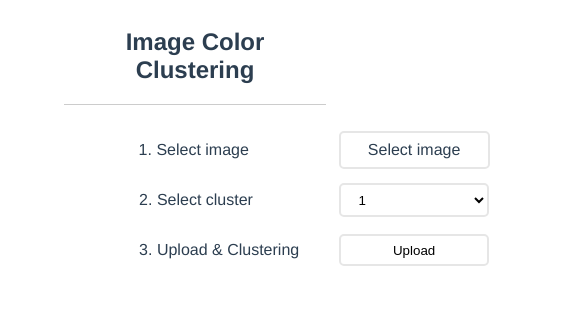
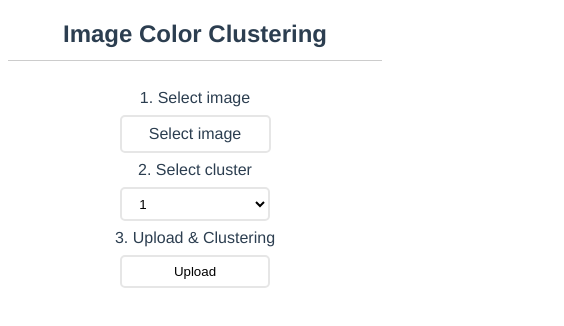
Before and after one commit to SunHigh105/color_clustering_flask, a Vue app in the folder frontend/: page / in a window 390 px wide. Shown: the top 326 px of the page, 564 px wide, since content can reach past the window. Built offline with nearby package versions, Linux system fonts and the light colour scheme.

Commit message:
change title, add sp style

```diff
--- a/frontend/public/index.html
+++ b/frontend/public/index.html
@@ -5,7 +5,7 @@
     <meta http-equiv="X-UA-Compatible" content="IE=edge">
     <meta name="viewport" content="width=device-width,initial-scale=1.0">
     <link rel="icon" href="<%= BASE_URL %>static/favicon.ico">
-    <title><%= htmlWebpackPlugin.options.title %></title>
+    <title>Image Color Clustering</title>
   </head>
   <body>
     <noscript>
--- a/frontend/src/assets/css/style.css
+++ b/frontend/src/assets/css/style.css
@@ -101,3 +101,33 @@ nav > ul > li > a {
 .color-bar div {
     height: 100px;
 }
+
+@media screen and (max-width: 480px) {
+    #app {
+        width: 100%;
+    }
+
+    header h2 {
+        text-align: center;
+        margin: 0.5em auto;
+    }
+
+    .file-upload__row {
+        width: 100%;
+    }
+
+    .file-upload__row > p {
+        width: 100%;
+        text-align: center;
+        margin: 0.5em 0;
+    }
+
+    .file-upload__prev {
+        margin-top: 20px;
+    }
+
+    .file-upload__prev > img,
+    .color-bar {
+        width: 85%;
+    }
+}
```
